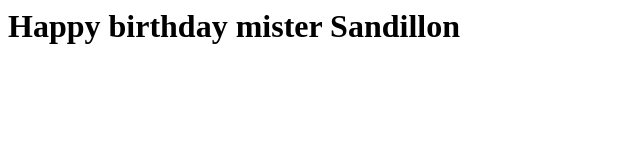
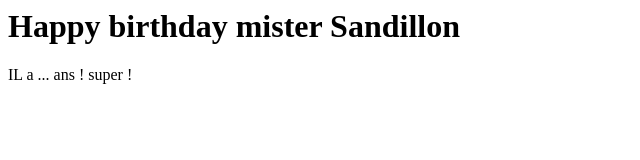
Before and after one commit to laetis1999/laetitia_AR, a plain HTML site: page index.html in a window 1280 px wide. Shown: the full height of the page, 0-640 px from the left. Drawn offline with Linux system fonts and the light colour scheme.

Commit message:
git commit

```diff
--- a/index.html
+++ b/index.html
@@ -3,6 +3,7 @@
   </head>
   <body>
     <h1>Happy birthday mister Sandillon</h1>
+    <p>IL a ... ans ! super !</p>
   </body>
 
 
```
